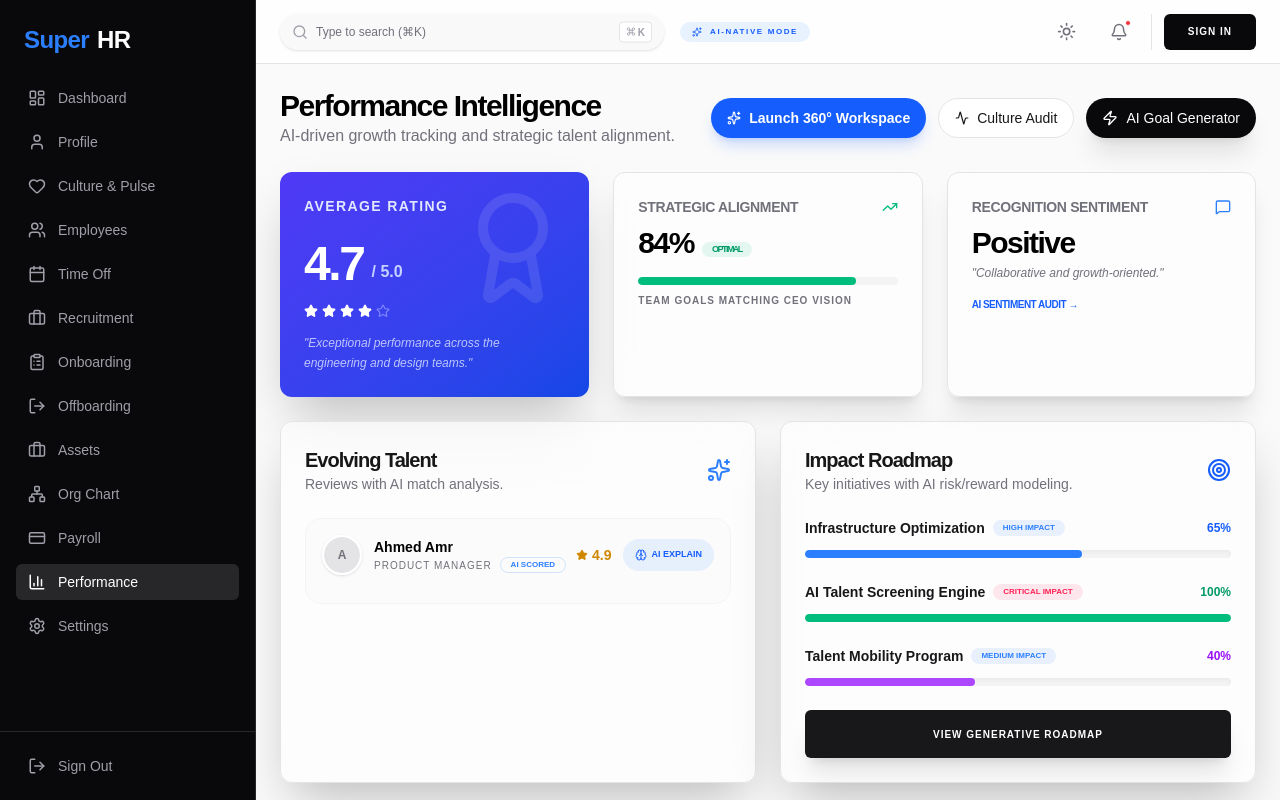
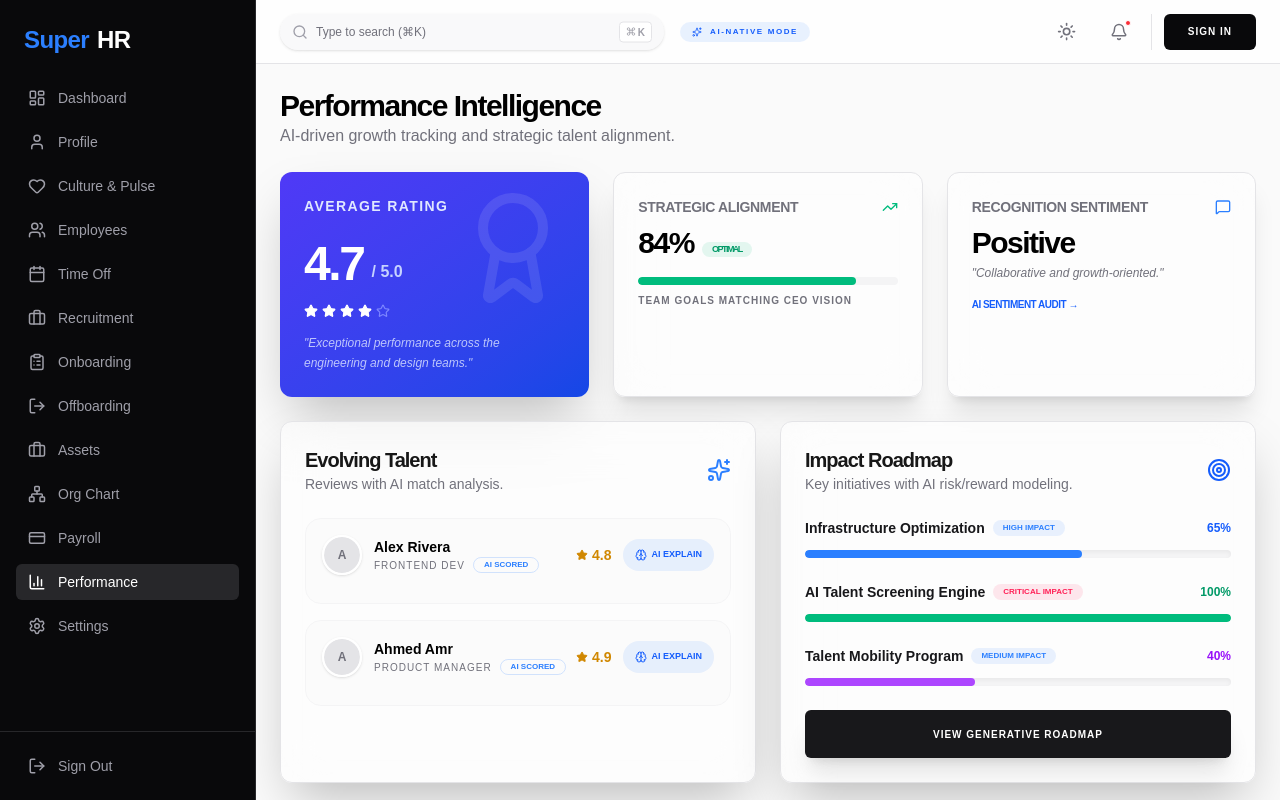
Before and after one commit to ahmedamr1/HRsoftware, a Next.js app: page /performance in a window 1280 px wide. Built offline with nearby package versions, Linux system fonts and the light colour scheme.

Commit message:
feat: restrict performance page for managers to hide admin actions and filter reviews

```diff
--- a/src/app/performance/page.tsx
+++ b/src/app/performance/page.tsx
@@ -15,7 +15,7 @@ import { Calendar, Users, Shield } from "lucide-react";
 
 export default function PerformancePage() {
     const { userRole } = useAuth();
-    const isAdmin = userRole === "admin" || userRole === "manager";
+    const isAdmin = userRole === "admin";
     const [selectedReview, setSelectedReview] = useState<any>(null);
     const [isLaunchModalOpen, setIsLaunchModalOpen] = useState(false);
 
@@ -37,7 +37,7 @@ export default function PerformancePage() {
 
     const reviews = isAdmin
         ? allReviews
-        : allReviews.filter(r => r.name === "Ahmed Amr");
+        : allReviews.filter(r => r.name === "Ahmed Amr" || r.role === "Frontend Dev"); // Ahmed Amr (Manager) + Subordinates
 
     const handleAction = (msg: string) => {
         toast.info(msg);
@@ -69,6 +69,7 @@ export default function PerformancePage() {
                 </div>
                 <div className="flex gap-3">
                     {isAdmin && (
+                        <>
                             <Button
                                 variant="outline"
                                 className="border-blue-200 bg-blue-50/50 text-blue-600 rounded-full font-bold hover:bg-blue-100"
@@ -76,7 +77,6 @@ export default function PerformancePage() {
                             >
                                 <Rocket size={14} className="mr-2" /> Launch New Cycle
                             </Button>
-                    )}
                             <NextLink href="/performance/360-review">
                                 <Button className="bg-blue-600 hover:bg-blue-700 text-white shadow-lg shadow-blue-600/20 rounded-full font-bold">
                                     <Sparkles size={14} className="mr-2" /> Launch 360° Workspace
@@ -91,6 +91,8 @@ export default function PerformancePage() {
                             >
                                 <Zap className="mr-2 h-4 w-4" /> AI Goal Generator
                             </Button>
+                        </>
+                    )}
                 </div>
             </div>
 
```
Lines whose indentation alone changed are shown as unchanged.
